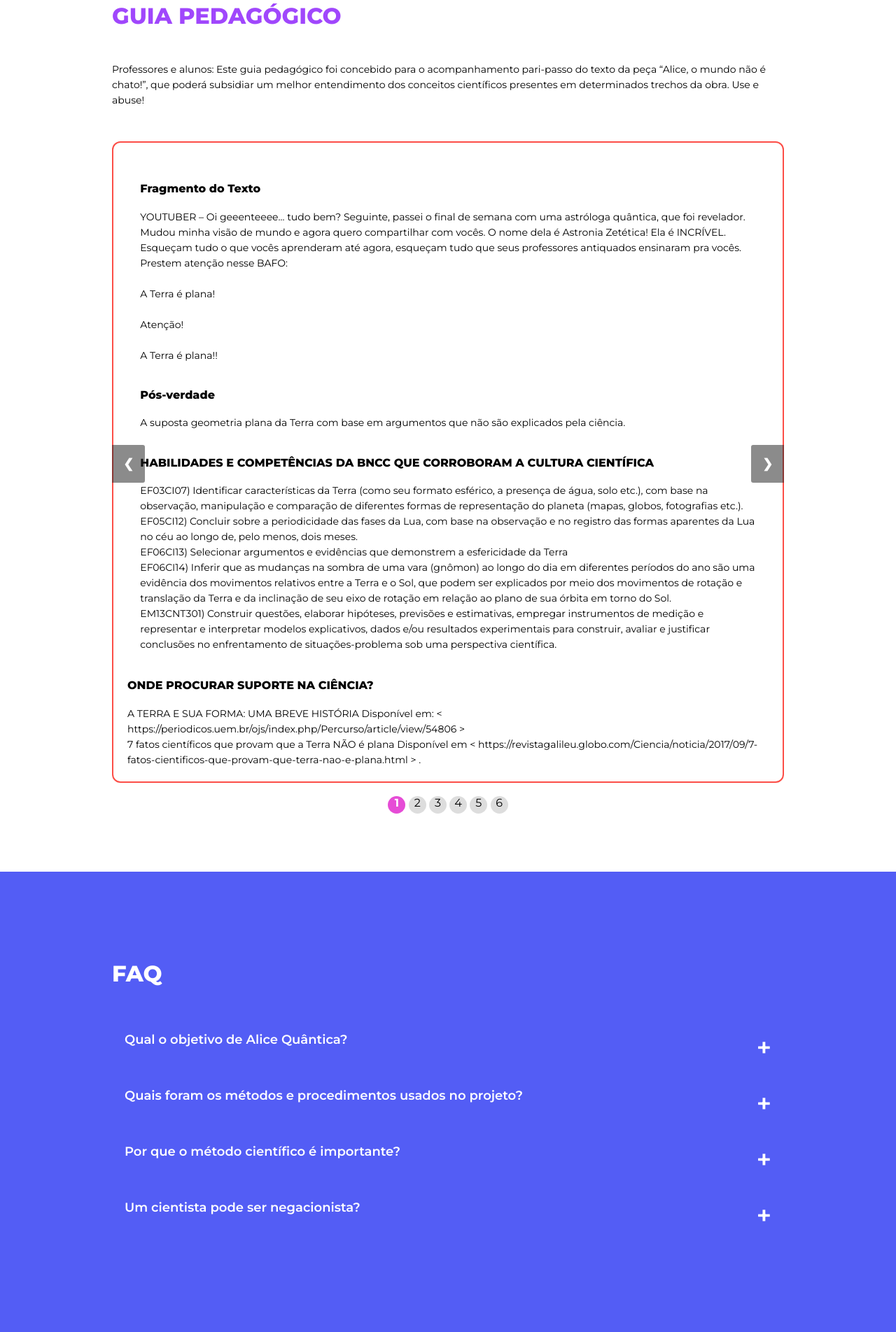
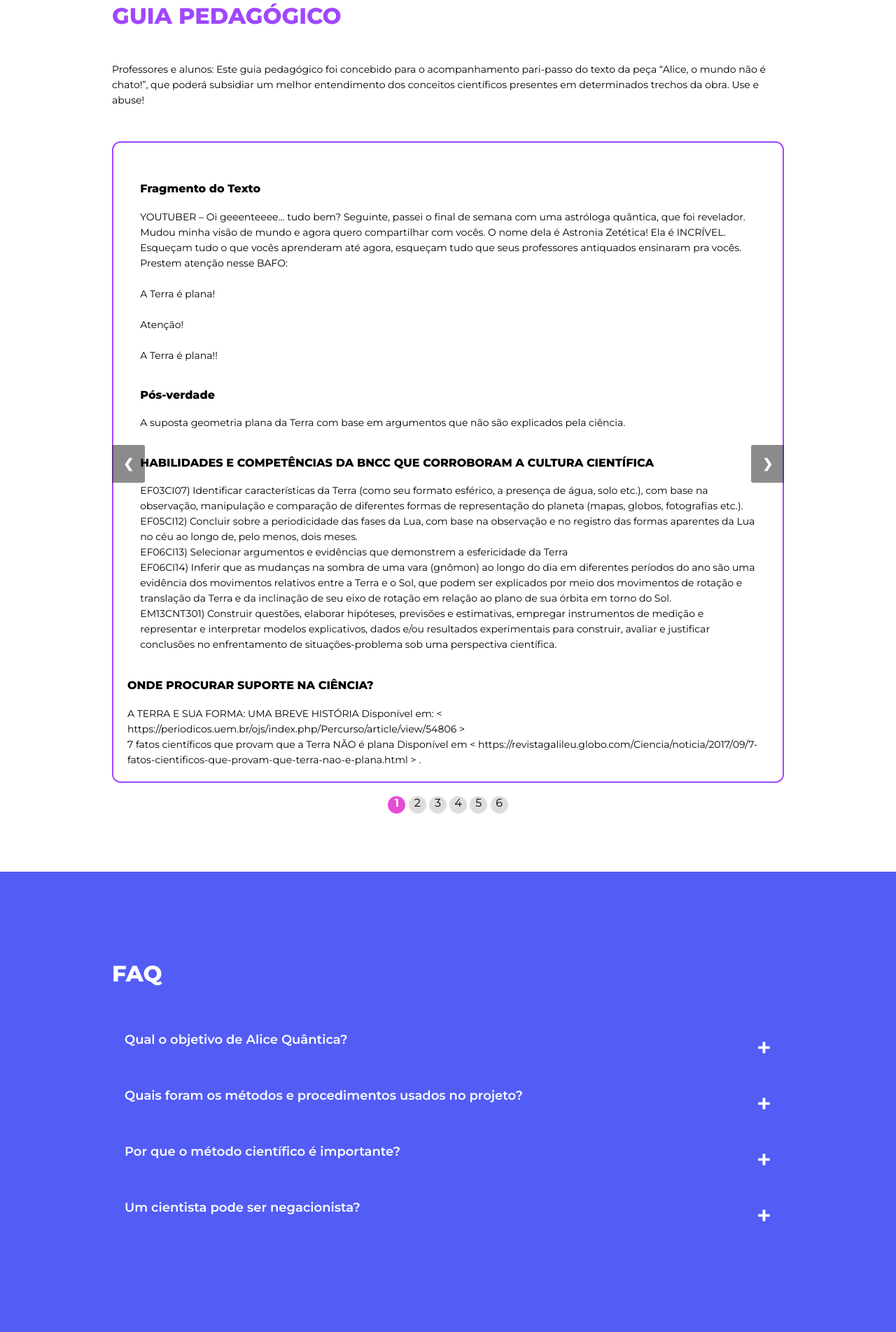
Before and after one commit to tocrossbridge/website-alice-quantica, a PHP site: page / in a window 1280 px wide. Shown: the part 4002-5906 px from the top of the page at 70% size. Run offline with PHP 8.4, Linux system fonts and the light colour scheme.

Commit message:
style: border of slider div

```diff
--- a/src/css/main.css
+++ b/src/css/main.css
@@ -209,7 +209,7 @@ p{
 }
 .slider__div{
     display: none;
-    border: 2px solid #FC4E47;
+    border: 2px solid #A047FC;
     border-radius: 12px;
     padding: 20px;
 }
```
